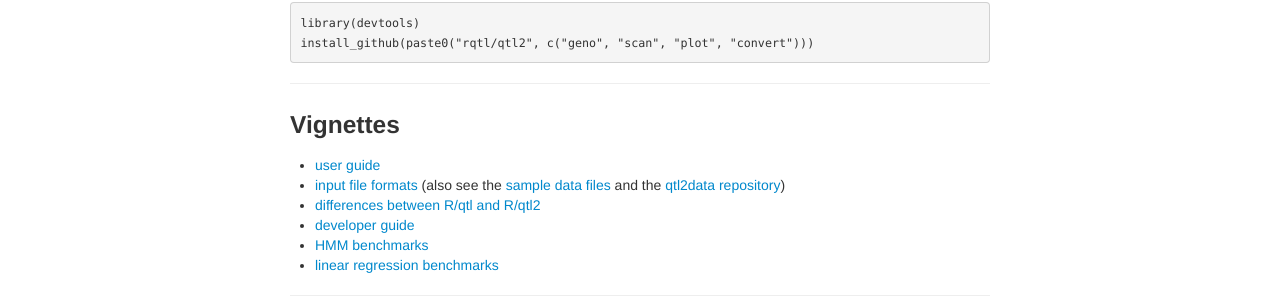
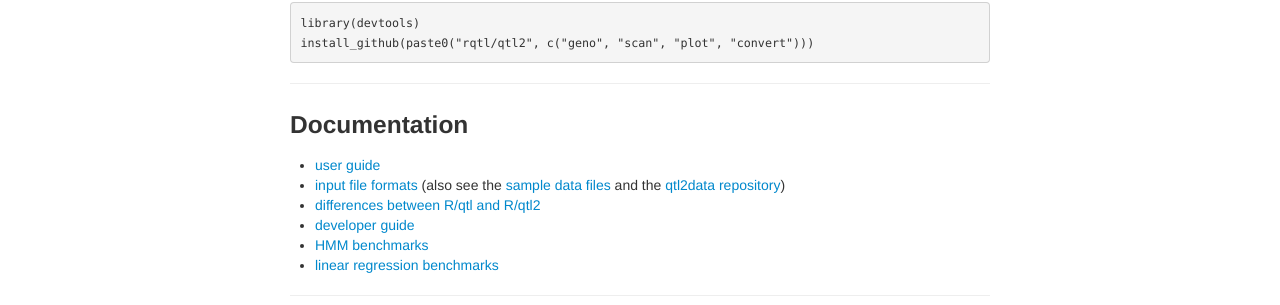
Before and after one commit to rqtl/qtl2, a Jekyll site: the page built from index.md, in a window 1280 px wide. Shown: the part 786-1091 px from the top of the page. Built offline with Jekyll 4.4.1, drawn with Linux system fonts in a browser that asks for light colours.

Commit message:
index.md: vignettes → documentation

```diff
--- a/index.md
+++ b/index.md
@@ -65,7 +65,7 @@ Finally, install R/qtl2 using `devtools::install_github()`.
 ---
 
 
-### Vignettes
+### Documentation
 
 - [user guide](assets/vignettes/user_guide.html)
 - [input file formats](assets/vignettes/input_files.html)
```
